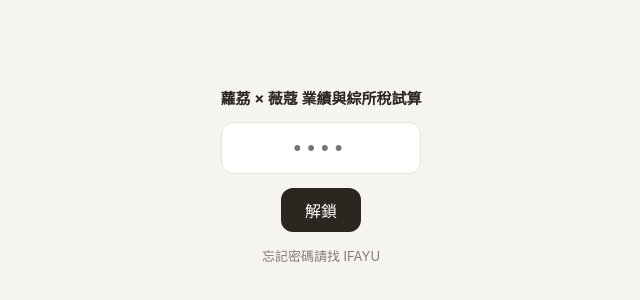
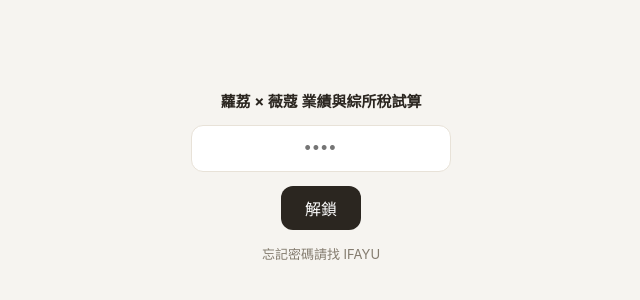
Before and after one commit to IFAYU/rolmie-weikou-tax, a plain HTML site: page index.html in a window 1280 px wide. Shown: the part 224-524 px from the top of the page, without its empty margins (319-959 px from the left). Drawn offline with Linux system fonts and the light colour scheme.

Commit message:
change gate password

```diff
--- a/index.html
+++ b/index.html
@@ -34,8 +34,8 @@
     display:flex; align-items:center; justify-content:center; flex-direction:column; gap:14px;
   }
   #gate input{
-    font-size:22px; padding:12px 16px; border-radius:12px; border:1px solid var(--line);
-    text-align:center; letter-spacing:6px; width:200px;
+    font-size:18px; padding:12px 16px; border-radius:12px; border:1px solid var(--line);
+    text-align:center; letter-spacing:2px; width:min(260px,80vw);
   }
   #gate button{
     font-size:16px; padding:10px 24px; border-radius:12px; border:none;
@@ -187,7 +187,7 @@
 <div id="gate">
   <form id="gateForm" style="display:flex;flex-direction:column;align-items:center;gap:14px;">
     <div style="font-size:15px;font-weight:700;">蘿荔 × 薇蔻 業績與綜所稅試算</div>
-    <input id="gatePw" type="password" inputmode="numeric" placeholder="••••" autocomplete="current-password">
+    <input id="gatePw" type="password" placeholder="••••" autocomplete="current-password">
     <button type="submit">解鎖</button>
     <div id="gateErr" class="hint">忘記密碼請找 IFAYU</div>
   </form>
@@ -784,7 +784,7 @@ function importBackup(evt){
 }
 
 // ---- Gate ----
-const GATE_PW = '0000';
+const GATE_PW = 'rolie2150202';
 const GATE_KEY = 'rolmie.weikou.tax.unlocked';
 
 function openApp(){
```
